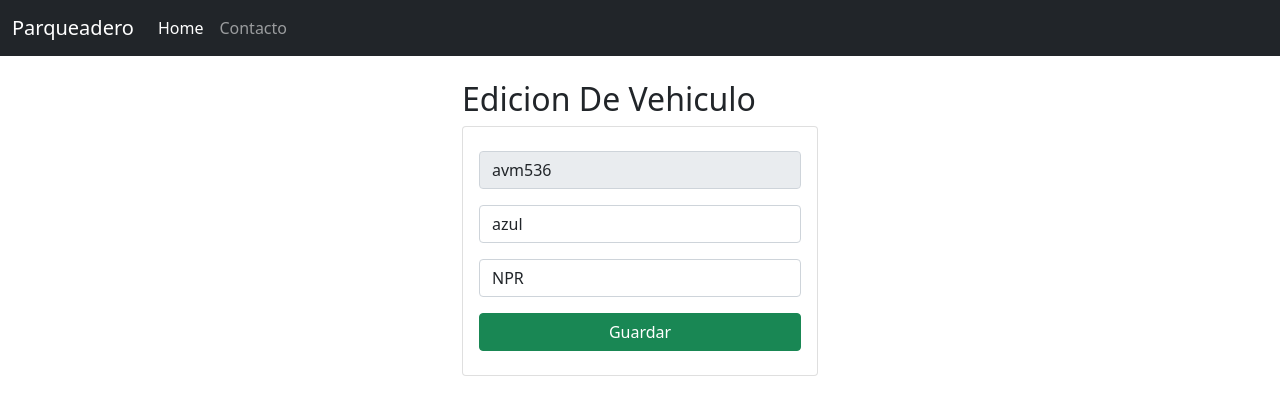
After one commit to sneidermendoza/CrudParqueadero, a Django app: template Aplicaciones/Estacionamiento/templates/edicionVehiculo.html in a window 1280 px wide. The commit adds this page. Shown: the top 415 px of the page. Run offline with Django 3.2, Linux system fonts and the light colour scheme; the template is opened without the code that fills it: values that come from a table or form of the project are taken from there, others are empty; data comes from the database, SQL or seed files in the repository; both versions use the stored data as it was after the commit; parts of the project's set-up code (start-up, migrations or seed data) failed here and were passed over; some libraries are stand-ins or nearby versions.

Commit message:
terminada

```diff
--- /dev/null
+++ b/Aplicaciones/Estacionamiento/templates/edicionVehiculo.html
@@ -0,0 +1,32 @@
+{% extends './plantilla.html' %}
+
+{% block title %}Edicion del Vehiculo{% endblock %}
+
+{% block body %}
+<div class='row'>
+    <div class='col-md-4 offset-md-4'>
+        <h2>Edicion De Vehiculo</h2>
+        <div class='card'>
+            <div class='card-body'>
+                <form action="/editarVehiculo/" method='POST'> {% csrf_token %}
+                    <div class='form-group py-2'>
+                        <input type="text" id='txtPlaca' name='txtPlaca' value='{{auto.placa}}' class='form-control' placeholder='Placa' minlength='6' maxlength='6' readonly required>
+                    </div>
+                    <div class='form-group py-2'>
+                        <input type="text" id='txtColor' name='txtColor' value='{{auto.color}}' class='form-control' placeholder='Color'  maxlength='20' required>
+                    </div>
+                    <div class='form-group py-2'>
+                        <input type="text" id='txtTipoDeVehiculo' name='txtTipoDeVehiculo' value='{{auto.tipo_vehiculo}}' class='form-control' placeholder='Tipo De Vehiculo'  maxlength='20' required>
+                    </div>
+                    <div class="d-grid gap-2 form-group py-2">
+                        <button class="btn btn-success text-white" type="submit">Guardar</button>
+
+                    </div>
+
+                </form>
+            </div>
+        </div>
+    </div>
+</div>
+
+{% endblock %}
--- a/Aplicaciones/Estacionamiento/urls.py
+++ b/Aplicaciones/Estacionamiento/urls.py
@@ -3,4 +3,8 @@ from . import views
 
 urlpatterns = [
     path('',views.home),
+    path('registrarVehiculo/',views.registrarVehiculo),
+    path('edicionVehiculo/<placa>',views.edicionVehiculo),
+    path('editarVehiculo/',views.editarVehiculo),
+    path('salidaParqueadero/<placa>',views.salidaParqueadero),
 ]
--- a/Parqueadero/urls.py
+++ b/Parqueadero/urls.py
@@ -18,5 +18,5 @@ from django.urls import path, include
 
 urlpatterns = [
     path('admin/', admin.site.urls),
-    path('', include('Aplicaciones.Estacionamiento.urls')) # despues de importar include, creamos esta ruta
+    path('', include('Aplicaciones.Estacionamiento.urls')), # despues de importar include, creamos esta ruta
 ]
```
Also changed, not shown: Aplicaciones/Estacionamiento/templates/CrudParqueadero.html (+9 -3 lines), Aplicaciones/Estacionamiento/views.py (+32 -1 lines), Parqueadero.db.
